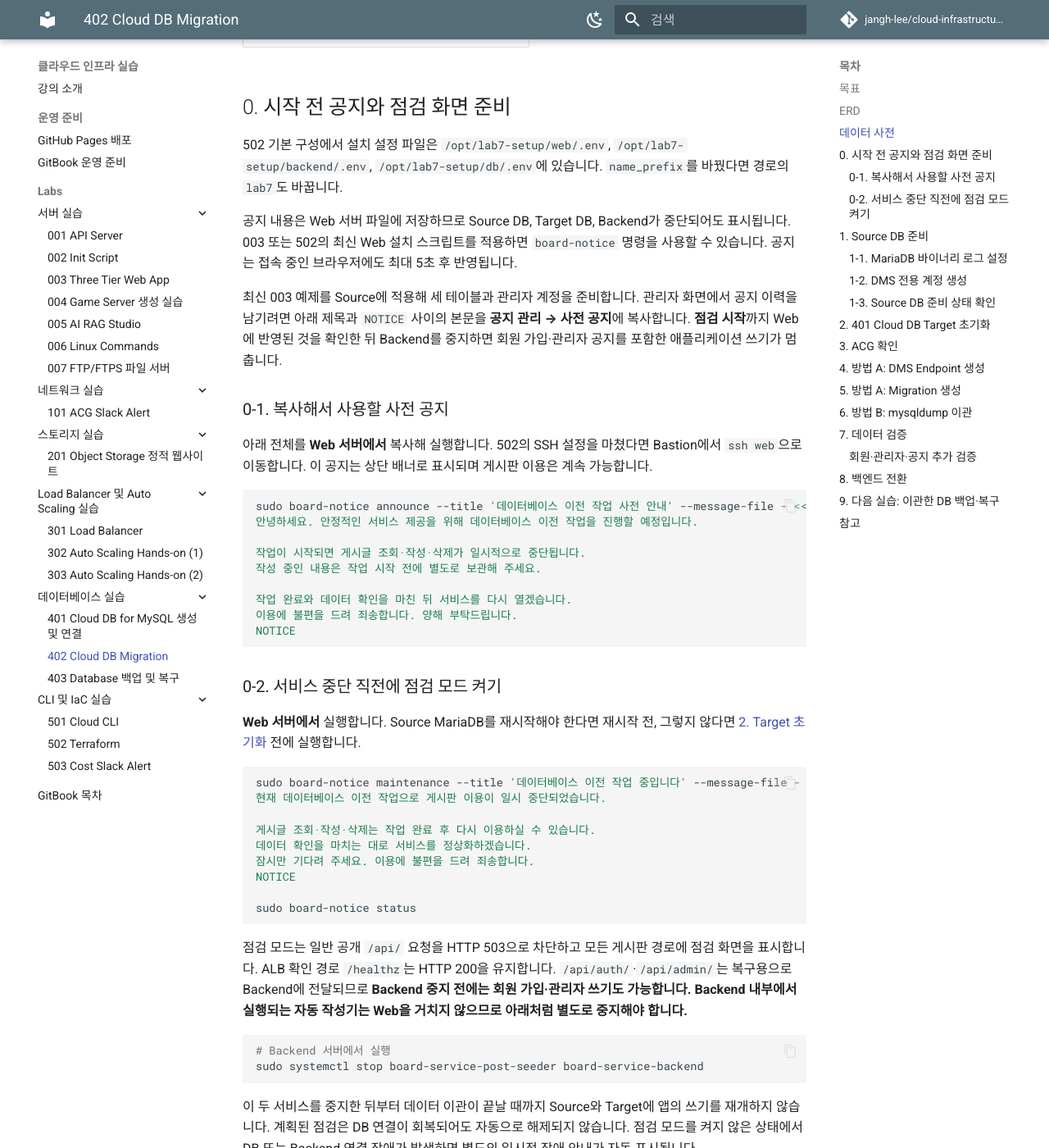
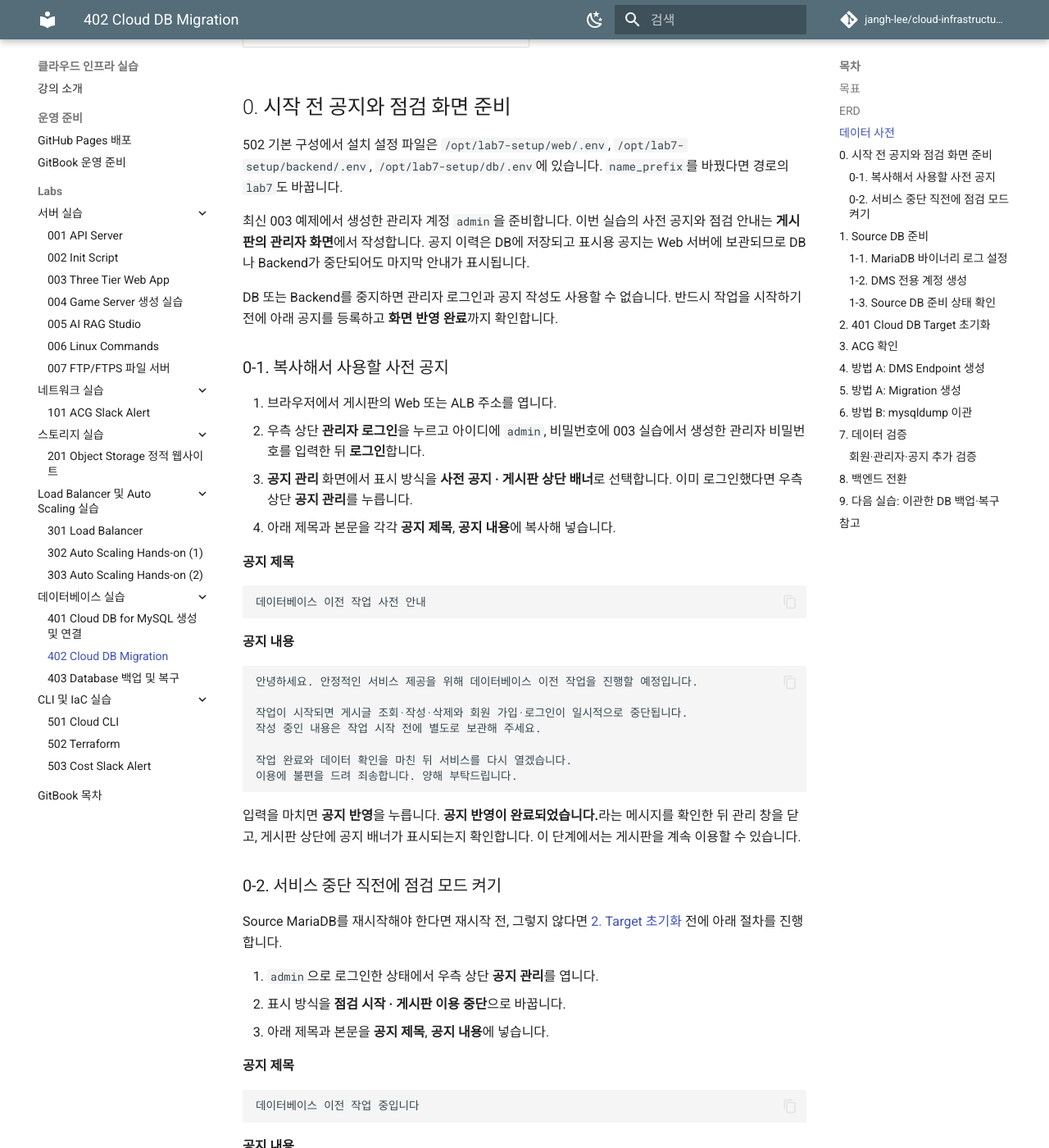
Before and after one commit to jangh-lee/cloud-infrastructure-lecture-example, an MkDocs documentation site: the page built from gitbook/labs/402-cloud-db-migration.md, in a window 1280 px wide and 1400 px high, scrolled down 2677 px. Shown: the whole window at 82% size. Built offline with MkDocs 1.6.1 and Material for MkDocs 9.7.7, drawn with Linux system fonts in a browser that asks for light colours; comment, search, counter and statistics services are not loaded; some of the changed text lies outside the part shown.

Commit message:
Guide migration notices through the admin login UI

````diff
--- a/gitbook/labs/402-cloud-db-migration.md
+++ b/gitbook/labs/402-cloud-db-migration.md
@@ -101,41 +101,62 @@ erDiagram
 
 502 기본 구성에서 설치 설정 파일은 `/opt/lab7-setup/web/.env`, `/opt/lab7-setup/backend/.env`, `/opt/lab7-setup/db/.env`에 있습니다. `name_prefix`를 바꿨다면 경로의 `lab7`도 바꿉니다.
 
-공지 내용은 Web 서버 파일에 저장하므로 Source DB, Target DB, Backend가 중단되어도 표시됩니다. 003 또는 502의 최신 Web 설치 스크립트를 적용하면 `board-notice` 명령을 사용할 수 있습니다. 공지는 접속 중인 브라우저에도 최대 5초 후 반영됩니다.
+최신 003 예제에서 생성한 관리자 계정 `admin`을 준비합니다. 이번 실습의 사전 공지와 점검 안내는 **게시판의 관리자 화면**에서 작성합니다. 공지 이력은 DB에 저장되고 표시용 공지는 Web 서버에 보관되므로 DB나 Backend가 중단되어도 마지막 안내가 표시됩니다.
 
-최신 003 예제를 Source에 적용해 세 테이블과 관리자 계정을 준비합니다. 관리자 화면에서 공지 이력을 남기려면 아래 제목과 `NOTICE` 사이의 본문을 **공지 관리 → 사전 공지**에 복사합니다. **점검 시작**까지 Web에 반영된 것을 확인한 뒤 Backend를 중지하면 회원 가입·관리자 공지를 포함한 애플리케이션 쓰기가 멈춥니다.
+DB 또는 Backend를 중지하면 관리자 로그인과 공지 작성도 사용할 수 없습니다. 반드시 작업을 시작하기 전에 아래 공지를 등록하고 **화면 반영 완료**까지 확인합니다.
 
 ### 0-1. 복사해서 사용할 사전 공지
 
-아래 전체를 **Web 서버에서** 복사해 실행합니다. 502의 SSH 설정을 마쳤다면 Bastion에서 `ssh web`으로 이동합니다. 이 공지는 상단 배너로 표시되며 게시판 이용은 계속 가능합니다.
+1. 브라우저에서 게시판의 Web 또는 ALB 주소를 엽니다.
+2. 우측 상단 **관리자 로그인**을 누르고 아이디에 `admin`, 비밀번호에 003 실습에서 생성한 관리자 비밀번호를 입력한 뒤 **로그인**합니다.
+3. **공지 관리** 화면에서 표시 방식을 **사전 공지 · 게시판 상단 배너**로 선택합니다. 이미 로그인했다면 우측 상단 **공지 관리**를 누릅니다.
+4. 아래 제목과 본문을 각각 **공지 제목**, **공지 내용**에 복사해 넣습니다.
 
-```bash
-sudo board-notice announce --title '데이터베이스 이전 작업 사전 안내' --message-file - <<'NOTICE'
+**공지 제목**
+
+```text
+데이터베이스 이전 작업 사전 안내
+```
+
+**공지 내용**
+
+```text
 안녕하세요. 안정적인 서비스 제공을 위해 데이터베이스 이전 작업을 진행할 예정입니다.
 
-작업이 시작되면 게시글 조회·작성·삭제가 일시적으로 중단됩니다.
+작업이 시작되면 게시글 조회·작성·삭제와 회원 가입·로그인이 일시적으로 중단됩니다.
 작성 중인 내용은 작업 시작 전에 별도로 보관해 주세요.
 
 작업 완료와 데이터 확인을 마친 뒤 서비스를 다시 열겠습니다.
 이용에 불편을 드려 죄송합니다. 양해 부탁드립니다.
-NOTICE
 ```
+
+입력을 마치면 **공지 반영**을 누릅니다. **공지 반영이 완료되었습니다.**라는 메시지를 확인한 뒤 관리 창을 닫고, 게시판 상단에 공지 배너가 표시되는지 확인합니다. 이 단계에서는 게시판을 계속 이용할 수 있습니다.
 
 ### 0-2. 서비스 중단 직전에 점검 모드 켜기
 
-**Web 서버에서** 실행합니다. Source MariaDB를 재시작해야 한다면 재시작 전, 그렇지 않다면 [2. Target 초기화](#2-401-cloud-db-target) 전에 실행합니다.
+Source MariaDB를 재시작해야 한다면 재시작 전, 그렇지 않다면 [2. Target 초기화](#2-401-cloud-db-target) 전에 아래 절차를 진행합니다.
 
-```bash
-sudo board-notice maintenance --title '데이터베이스 이전 작업 중입니다' --message-file - <<'NOTICE'
+1. `admin`으로 로그인한 상태에서 우측 상단 **공지 관리**를 엽니다.
+2. 표시 방식을 **점검 시작 · 게시판 이용 중단**으로 바꿉니다.
+3. 아래 제목과 본문을 **공지 제목**, **공지 내용**에 넣습니다.
+
+**공지 제목**
+
+```text
+데이터베이스 이전 작업 중입니다
+```
+
+**공지 내용**
+
+```text
 현재 데이터베이스 이전 작업으로 게시판 이용이 일시 중단되었습니다.
 
-게시글 조회·작성·삭제는 작업 완료 후 다시 이용하실 수 있습니다.
+게시글 조회·작성·삭제와 회원 가입·로그인은 작업 완료 후 다시 이용하실 수 있습니다.
 데이터 확인을 마치는 대로 서비스를 정상화하겠습니다.
 잠시만 기다려 주세요. 이용에 불편을 드려 죄송합니다.
-NOTICE
+```
 
-sudo board-notice status
-```
+**공지 반영**을 누르고 점검 시작 확인 창에서 **확인**을 선택합니다. **공지 반영이 완료되었습니다.**라는 메시지를 확인한 뒤 관리 창을 닫아 실제 점검 화면이 표시되는지 확인합니다. 반영이 확인되지 않았다면 DB 작업을 시작하지 않습니다.
 
 점검 모드는 일반 공개 `/api/` 요청을 HTTP 503으로 차단하고 모든 게시판 경로에 점검 화면을 표시합니다. ALB 확인 경로 `/healthz`는 HTTP 200을 유지합니다. `/api/auth/`·`/api/admin/`는 복구용으로 Backend에 전달되므로 **Backend 중지 전에는 회원 가입·관리자 쓰기도 가능합니다.** **Backend 내부에서 실행되는 자동 작성기는 Web을 거치지 않으므로 아래처럼 별도로 중지해야 합니다.**
 
@@ -568,13 +589,14 @@ curl -s http://localhost:4000/api/posts
 
 검증 중에는 자동 작성기를 중지한 상태로 유지합니다. Web의 점검 모드에서는 공개 `/api/health`도 503을 반환하므로 위 검증은 **Backend의 localhost:4000**에서 실행합니다.
 
-검증을 마친 뒤 **Web 서버에서** 점검과 공지를 해제합니다.
+검증을 마친 뒤 **게시판 관리자 화면에서** 점검을 해제합니다.
 
-```bash
-sudo board-notice clear
-```
+1. 게시판 우측 상단 **관리자 로그인**에서 기존 `admin` 계정으로 로그인합니다. 이미 로그인했다면 **공지 관리**를 엽니다.
+2. **최근 공지 이력**에 이관 전에 작성한 사전 공지와 점검 안내가 남아 있는지 확인합니다.
+3. 표시 방식을 **공지 종료 / 점검 해제**로 선택하고, 같은 이름의 버튼을 누른 뒤 확인 창에서 **확인**을 선택합니다.
+4. **공지 반영이 완료되었습니다.**라는 메시지를 확인하고 관리 창을 닫아 게시판이 다시 열리는지 확인합니다.
 
-또는 기존 관리자 계정으로 로그인해 공지 이력이 유지됐는지 확인하고 **공지 종료 / 점검 해제**를 반영합니다. 일반 회원도 기존 비밀번호로 로그인되는지 확인합니다. 새 공지 등록은 DMS **[Complete] 이후** Target으로 연결된 Backend에서만 수행합니다.
+일반 회원도 기존 비밀번호로 로그인되는지 확인합니다. 공지 변경을 포함한 Target의 쓰기는 DMS **[Complete] 이후**, Target으로 연결된 Backend에서만 수행합니다.
 
 브라우저에서 게시글 조회·작성·삭제가 정상인지 확인합니다. 자동 게시글 생성 실습을 이어갈 경우에만 **Backend 서버에서** 다시 시작합니다.
 
@@ -582,7 +604,7 @@ sudo board-notice clear
 sudo systemctl start board-service-post-seeder
 ```
 
-점검을 해제해도 Backend나 DB가 정상화되지 않았다면 자동 장애 안내가 표시됩니다. 이 경우 점검 모드를 다시 켜고 연결 설정과 로그를 확인합니다.
+점검을 해제해도 Backend나 DB가 정상화되지 않았다면 자동 장애 안내가 표시됩니다. 이 경우 Backend와 DB의 연결 설정과 로그를 확인합니다.
 
 ## 9. 다음 실습: 이관한 DB 백업·복구
 
````
Also changed, not shown: 402-cloud db migration/README.md (+43 -20 lines).
